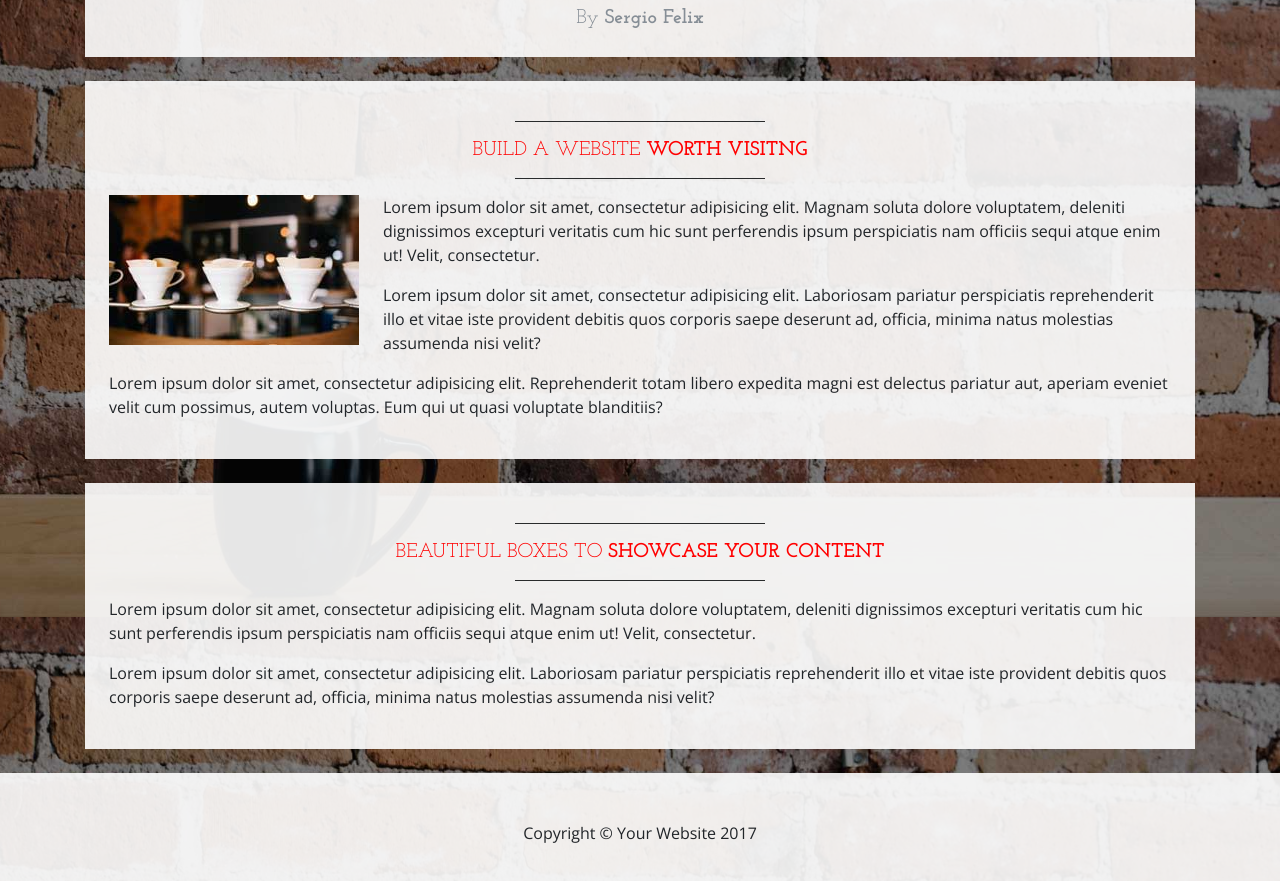
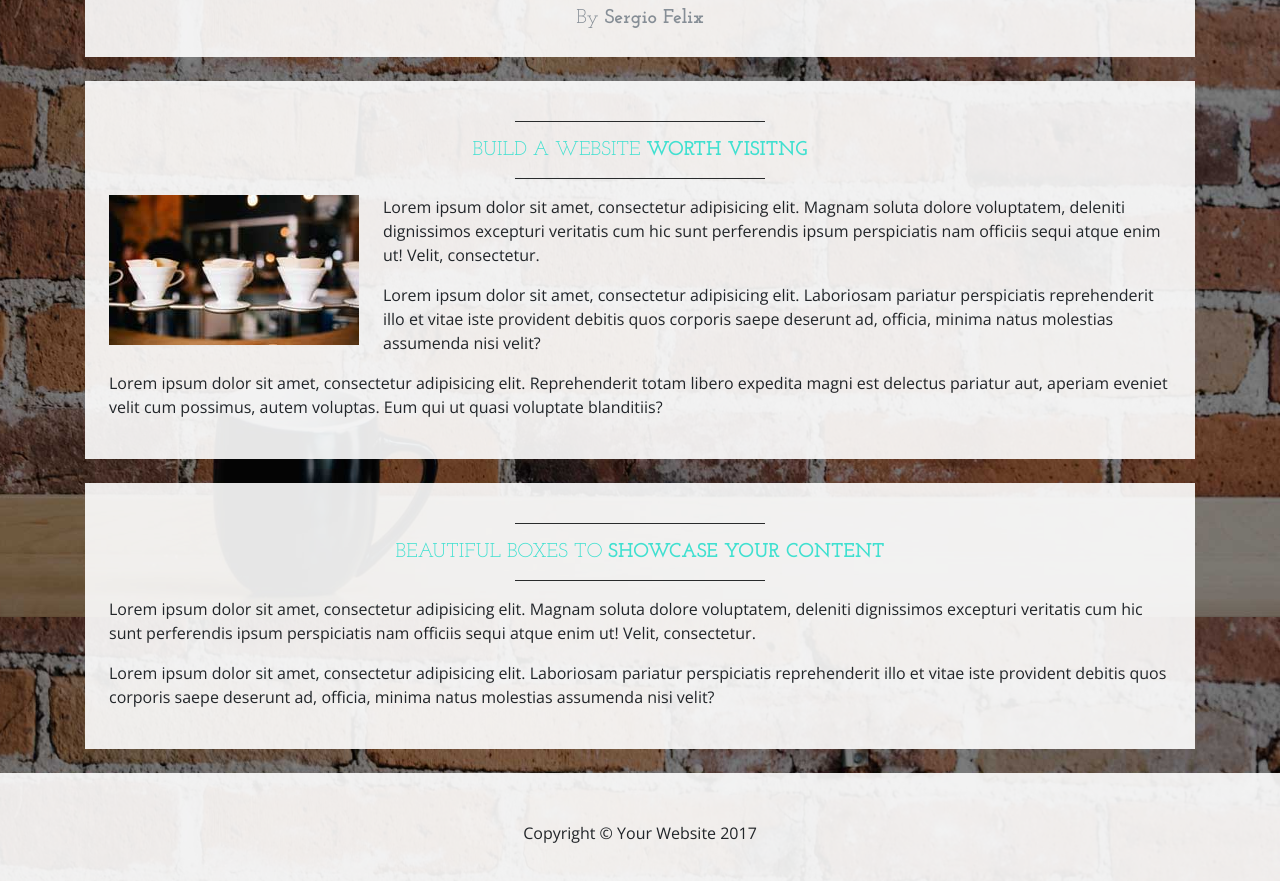
Before and after one commit to SergioFelix/test-git-course, a website: page index.html in a window 1280 px wide. Shown: the part 983-1864 px from the top of the page. Drawn offline with nearby package versions, Linux system fonts and the light colour scheme.

Commit message:
Changed H2 color to another

```diff
--- a/css/business-casual.css
+++ b/css/business-casual.css
@@ -22,7 +22,7 @@ h1 {
 }
 
 h2 {
-    color: #FF0000;
+    color: #40e0d0;
 }
 
 .tagline-upper {
```
